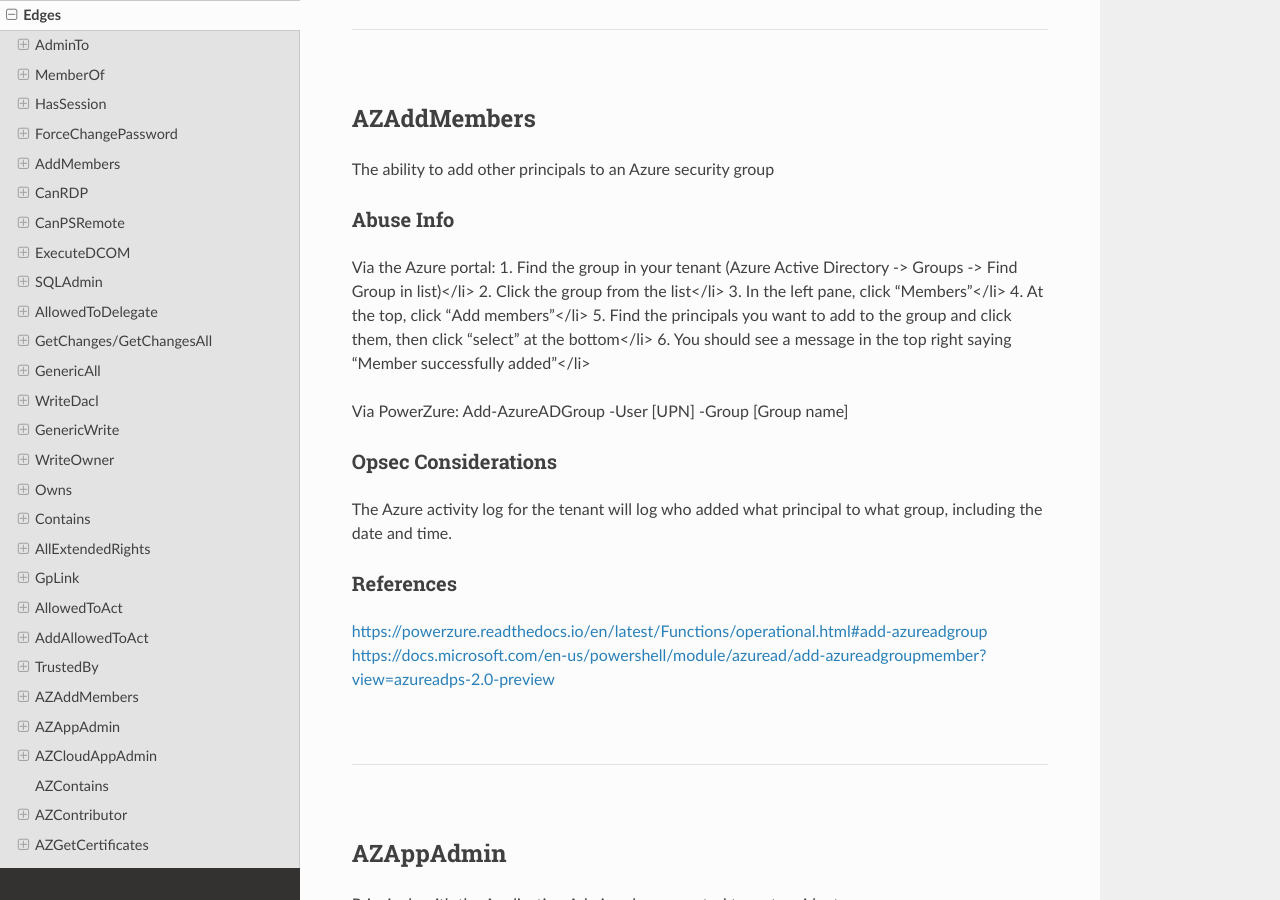
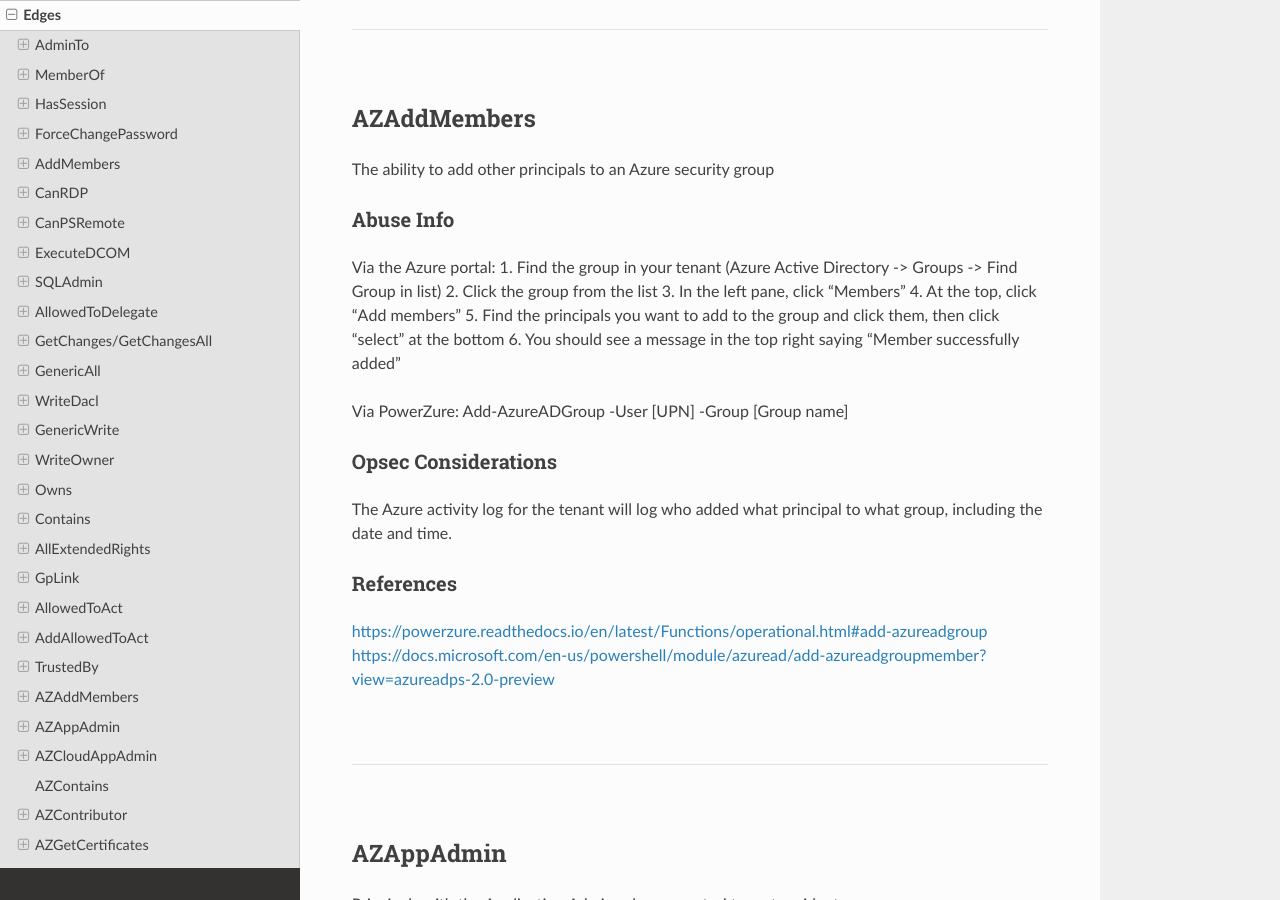
Before and after one commit to BloodHoundAD/BloodHound, a Sphinx documentation site: the page built from docs/data-analysis/edges.rst, in a window 1280 px wide and 900 px high, scrolled down 40396 px. Built offline with Sphinx 7.4.7 and the Read the Docs theme 2.0.0, drawn with Linux system fonts in a browser that asks for light colours; pages that are not in the unit, such as notebooks, are missing from menus.

Commit message:
Remove erroneous html tags

```diff
--- a/docs/data-analysis/edges.rst
+++ b/docs/data-analysis/edges.rst
@@ -1763,12 +1763,12 @@ Abuse Info
 ----------
 
 Via the Azure portal:
-1. Find the group in your tenant (Azure Active Directory -> Groups -> Find Group in list)</li>
-2. Click the group from the list</li>
-3. In the left pane, click “Members”</li>
-4. At the top, click “Add members”</li>
-5. Find the principals you want to add to the group and click them, then click “select” at the bottom</li>
-6. You should see a message in the top right saying “Member successfully added”</li>
+1. Find the group in your tenant (Azure Active Directory -> Groups -> Find Group in list)
+2. Click the group from the list
+3. In the left pane, click “Members”
+4. At the top, click “Add members”
+5. Find the principals you want to add to the group and click them, then click “select” at the bottom
+6. You should see a message in the top right saying “Member successfully added”
 
 Via PowerZure: Add-AzureADGroup -User [UPN] -Group [Group name]
 
```
